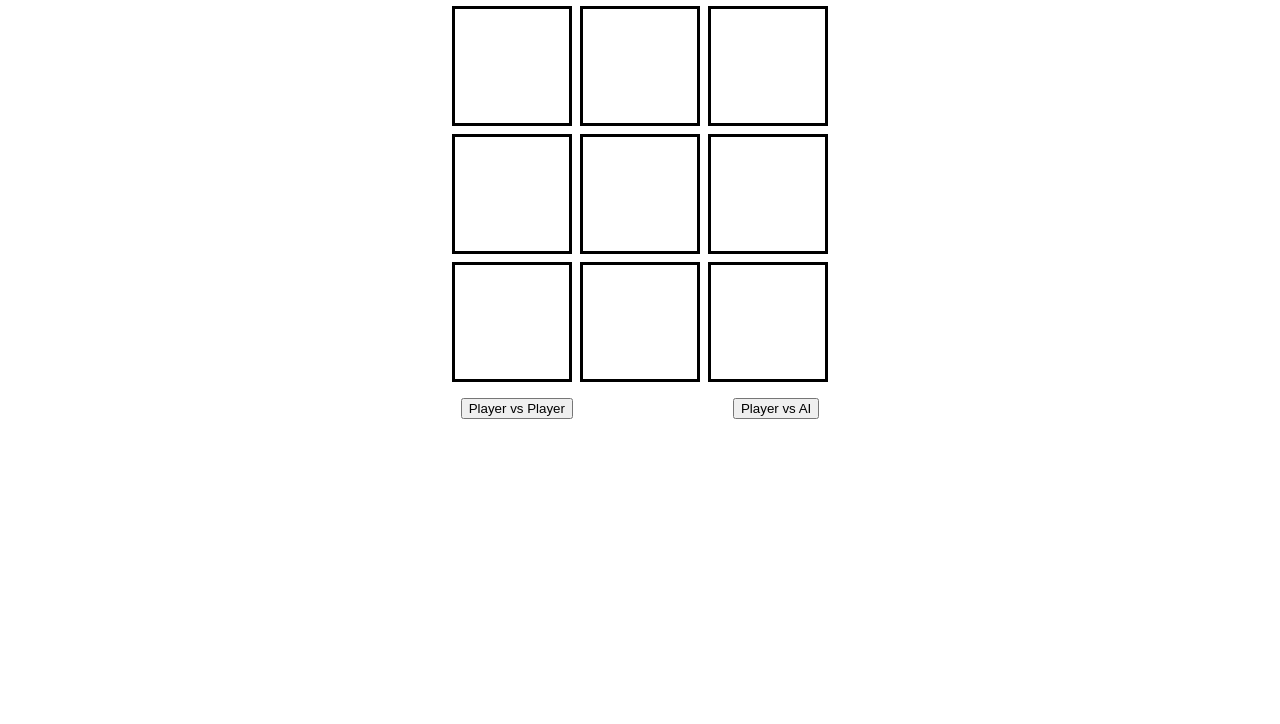
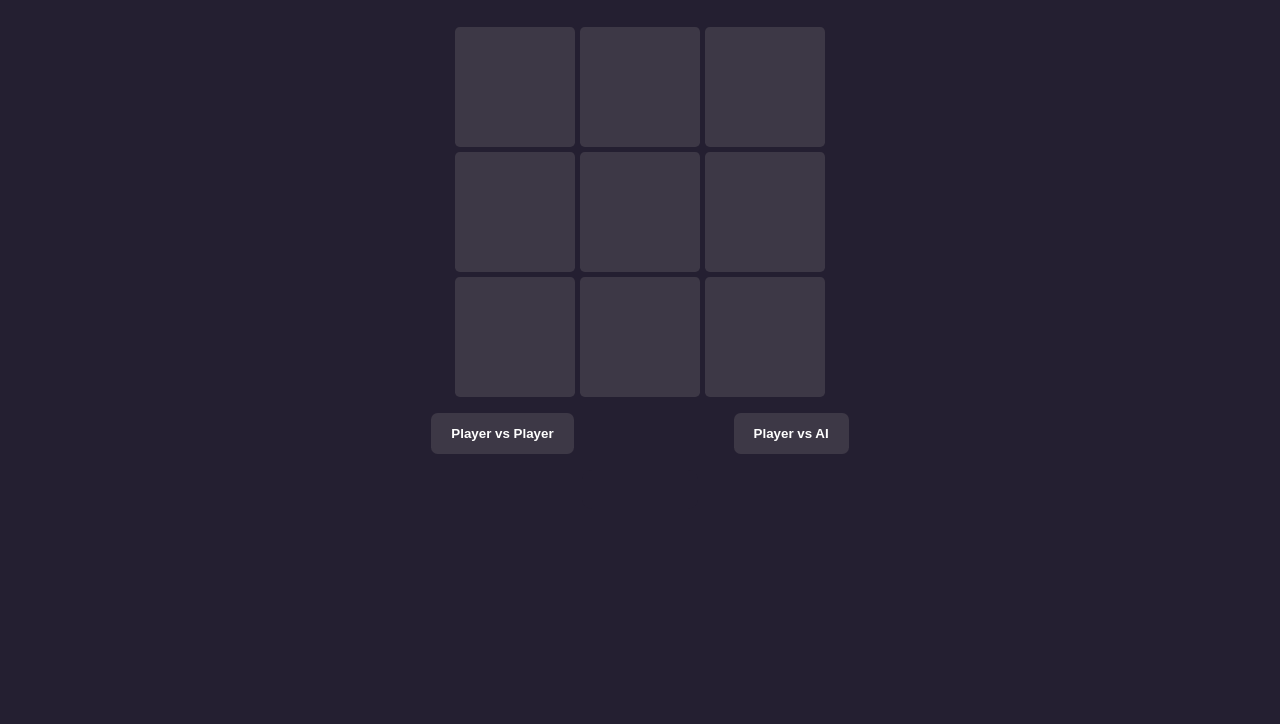
Before and after one commit to mkblast/TOP-tic-tac-toe, a plain HTML site: page index.html in a window 1280 px wide. Shown: the part 76-800 px from the top of the page. Drawn offline with Linux system fonts and the light colour scheme.

Commit message:
finishing style

```diff
--- a/index.html
+++ b/index.html
@@ -10,7 +10,7 @@
 </head>
 
 <body>
-  <h1 class="title">Tic-Tac-Toe</h1>
+  <h1 class="title">TIC TAC TOE</h1>
 
   <div class="board-box">
     <div class="board">
--- a/style.css
+++ b/style.css
@@ -2,15 +2,23 @@
 
 *, *::before, *::after {
   box-sizing: inherit;
+  margin: 0px;
 }
 
 html {
+  background-color: #241f31;
   font-family: 'Inter', sans-serif;
   box-sizing: border-box;
+
 }
 
 .title {
+  color: #ffffff;
   text-align: center;
+  background-color: #3d3846;
+  padding-top: 0.5em;
+  padding-bottom: 0.5em;
+  margin-bottom: 1em;
 }
 
 .board-box {
@@ -26,21 +34,54 @@ html {
   display: inline-grid;
   grid-template-columns: repeat(3, 1fr);
   grid-template-rows: repeat(3, 1fr);
-  gap: 0.5em;
+  gap: 0.3em;
 }
 
 .board > * {
+  background-color: #3d3846;
+  color: #ffffff;
   font-size: 1.5em;
   font-weight: bolder;
   display: flex;
   justify-content: center;
   align-items: center;
-  border: solid black;
+  border: none;
+  border-radius: 0.2em;
   height: 5em;
   width: 5em;
+}
+
+.board > *:hover {
+  background-color: #5e5c64;
 }
 
 .buttons {
   display: flex;
   gap: 10em;
 }
+
+button:hover {
+  background-color: #5e5c64;
+}
+
+button {
+  color: #ffffff;
+  font-weight: bolder;
+  background-color: #3d3846;
+  border: none;
+  border-radius: 0.5em;
+  padding: 1em 1.5em;
+}
+
+.resault:empty {
+  background-color: #241f31;
+}
+
+.resault {
+  color: #ffffff;
+  background-color: #3d3846;
+  padding: 1em 3em;
+  border-radius: 0.5em;
+  font-size: 1.2em;
+  font-weight: bolder;
+}
```
